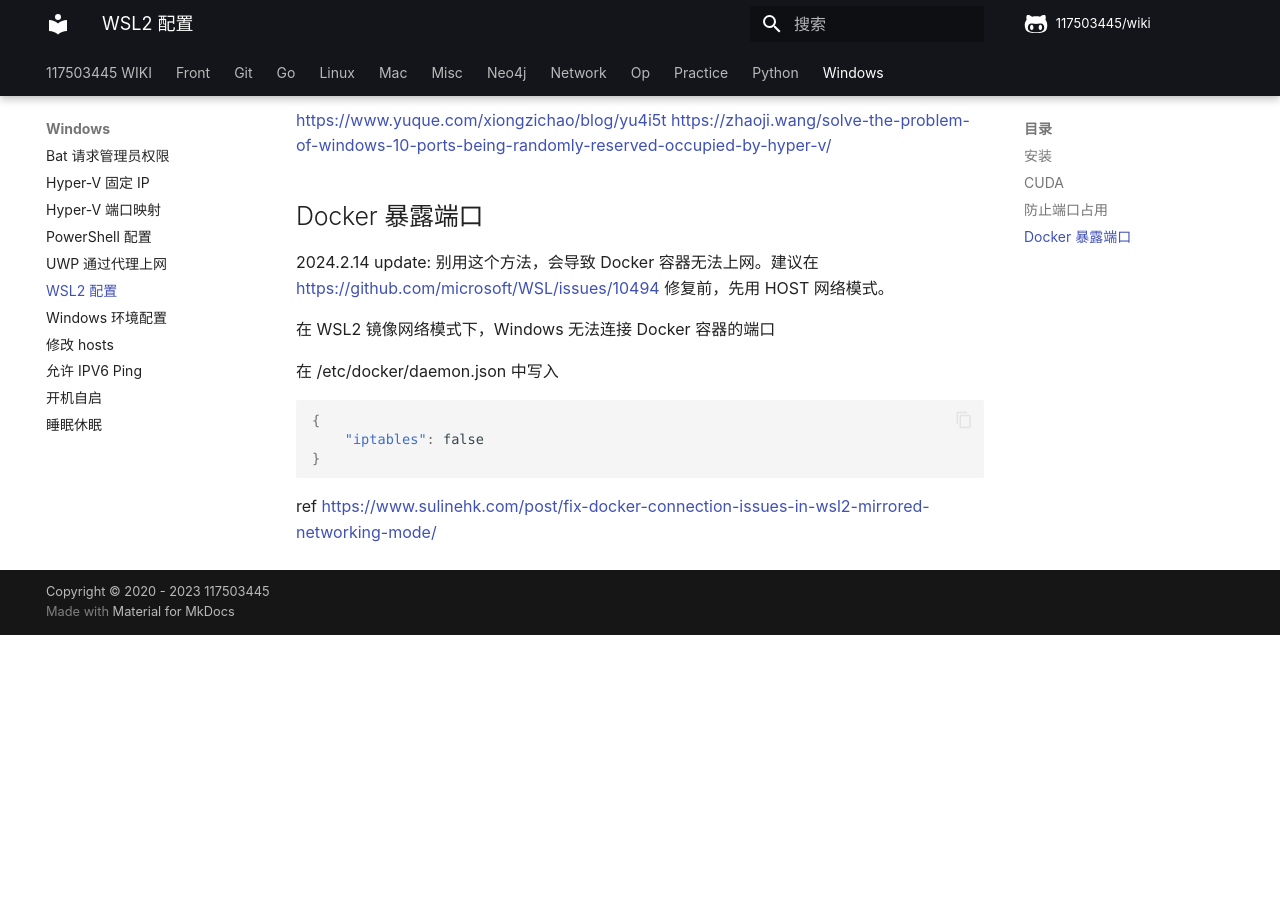
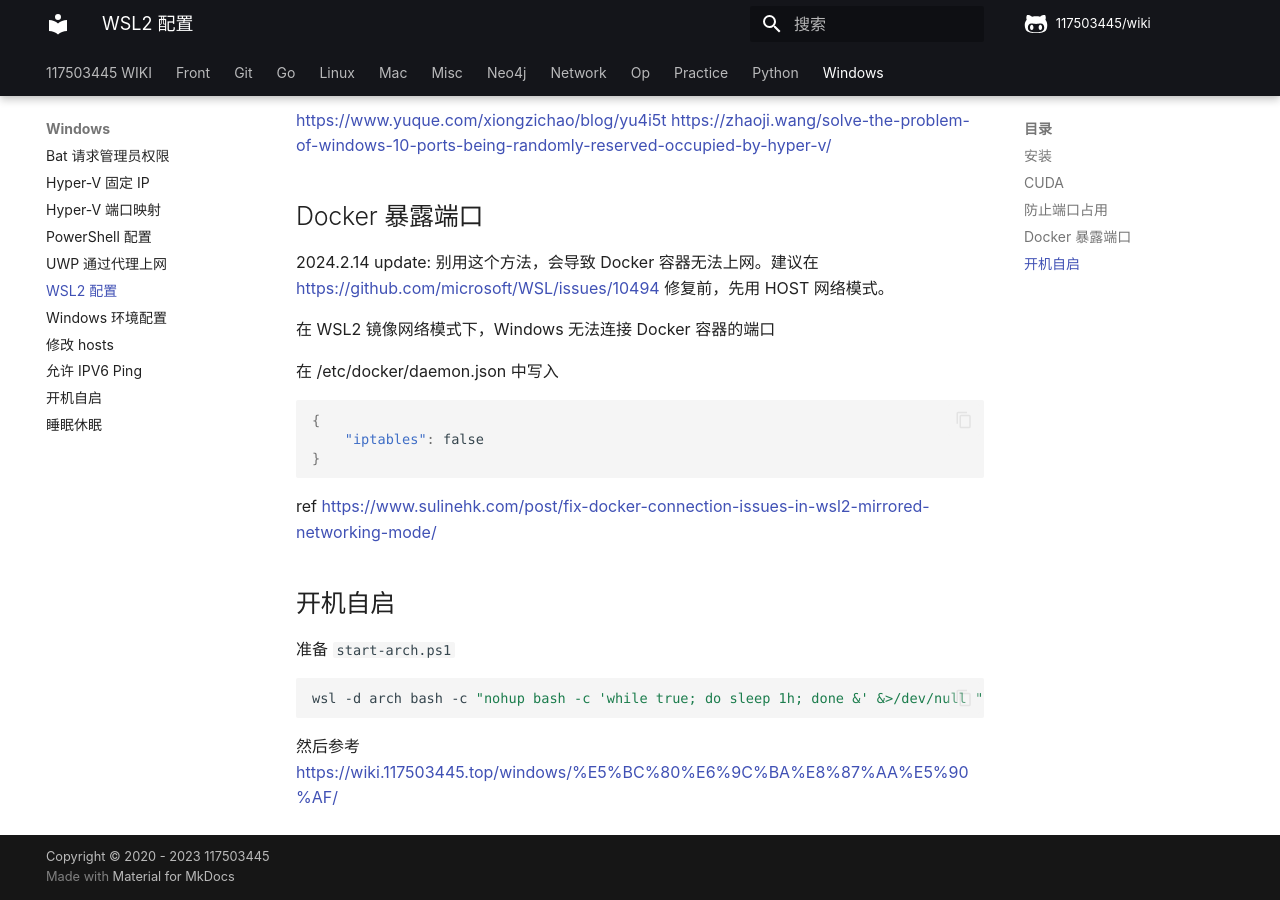
Before and after one commit to 117503445/wiki, an MkDocs documentation site: the page built from docs/windows/WSL2 配置.md, in a window 1280 px wide and 900 px high, scrolled down 1620 px. Built offline with MkDocs 1.6.1 and Material for MkDocs 9.7.7, drawn with Linux system fonts in a browser that asks for light colours; some web fonts are replaced; comment, search, counter and statistics services are not loaded; before the commit the page ends 2255 px from its top, so only the background shows below that.

Commit message:
WSL2
Signed-off-by: 117503445 <t117503445@gmail.com>

````diff
--- a/docs/windows/WSL2 配置.md
+++ b/docs/windows/WSL2 配置.md
@@ -96,3 +96,13 @@ dism.exe /Online /Enable-Feature:Microsoft-Hyper-V /All
 ```
 
 ref <https://www.sulinehk.com/post/fix-docker-connection-issues-in-wsl2-mirrored-networking-mode/>
+
+## 开机自启
+
+准备 `start-arch.ps1`
+
+```powershell
+wsl -d arch bash -c "nohup bash -c 'while true; do sleep 1h; done &' &>/dev/null "
+```
+
+然后参考 <https://wiki.117503445.top/windows/%E5%BC%80%E6%9C%BA%E8%87%AA%E5%90%AF/>
````
Also changed, not shown: docs/windows/Hyper-V 端口映射.md (+2 -1 lines).
